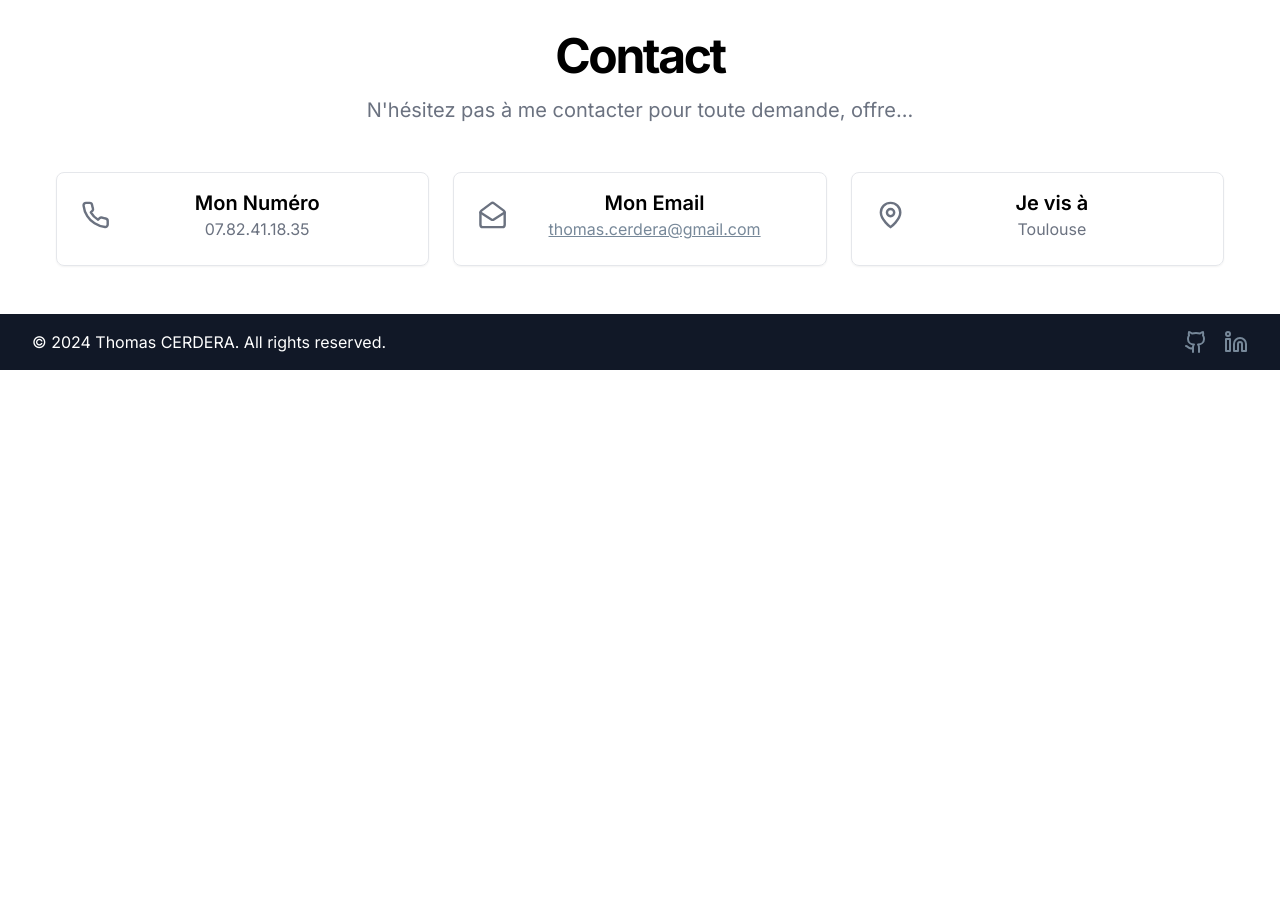
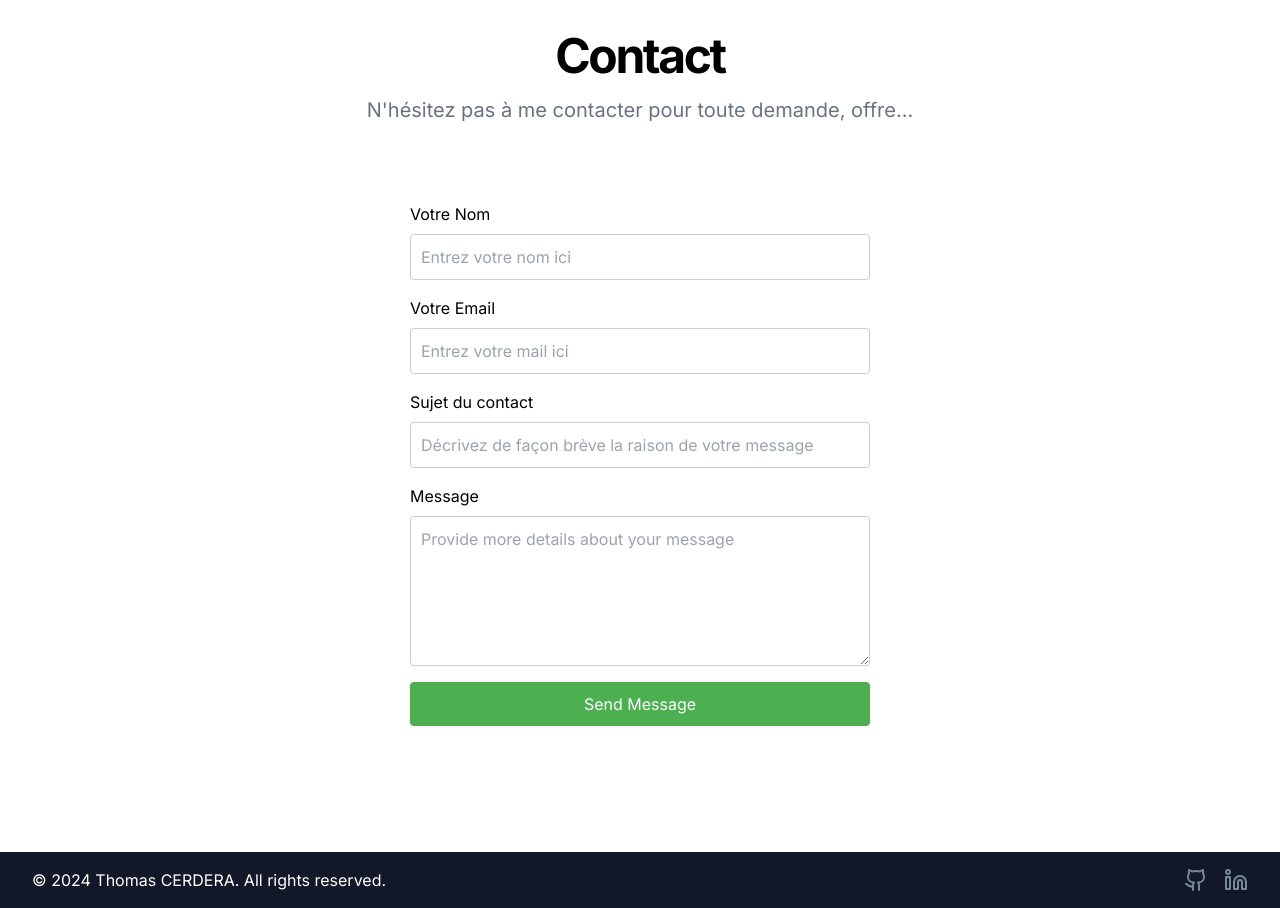
Before and after one commit to ThomasC317/MyWebsite, a Next.js app: page / in a window 1280 px wide. Shown: the part 3760-4668 px from the top of the page. Before the commit the page ends 4130 px from the top, so only its background shows below. Built offline with nearby package versions, Linux system fonts and the light colour scheme.

Commit message:
add a form to send mail at the bottom

```diff
--- a/app/globals.css
+++ b/app/globals.css
@@ -95,3 +95,41 @@ a {
   background: red;
   transform-origin: 0%;
 }
+
+
+.form-container {
+  display: flex;
+  justify-content: center;
+  align-items: center;
+  min-height: 85vh;
+}
+
+.contact-form {
+  background: #fff;
+  padding: 20px;
+  max-width: 500px;
+  width: 100%;
+}
+
+.input-field, .textarea-field {
+  width: 100%;
+  padding: 10px;
+  border: 1px solid #ccc;
+  border-radius: 4px;
+  box-sizing: border-box;
+}
+
+.submit-button {
+  background-color: #4CAF50;
+  color: white;
+  padding: 10px;
+  border: none;
+  border-radius: 4px;
+  cursor: pointer;
+  font-size: 16px;
+  transition: background-color 0.3s ease;
+}
+
+.submit-button:hover {
+  background-color: #45a049;
+}
--- a/components/component/contact.tsx
+++ b/components/component/contact.tsx
@@ -1,125 +1,97 @@
-/**
-* This code was generated by v0 by Vercel.
-* @see https://v0.dev/t/OhS2cfWeqnV
-* Documentation: https://v0.dev/docs#integrating-generated-code-into-your-nextjs-app
-*/
+import { Label } from "@/components/ui/label"
+import { Input } from "@/components/ui/input"
+import { Textarea } from "@/components/ui/textarea"
+import { Button } from "@/components/ui/button"
+import React, { useState } from 'react';
+import emailjs from 'emailjs-com';
 
-/** Add fonts into your Next.js project:
+const Contact = ()=> {
+  const [formData, setFormData] = useState({
+    name: '',
+    email: '',
+    subject: '',
+    message: ''
+  });
 
-import { Inter } from 'next/font/google'
+  const handleChange = (e) => {
+    const { name, value } = e.target;
+    setFormData((prevData) => ({
+      ...prevData,
+      [name]: value
+    }));
+    console.log(formData)
+  };
 
-inter({
-  subsets: ['latin'],
-  display: 'swap',
-})
+  const handleSubmit = (e) => {
+    e.preventDefault();
 
-To read more about using these font, please visit the Next.js documentation:
-- App Directory: https://nextjs.org/docs/app/building-your-application/optimizing/fonts
-- Pages Directory: https://nextjs.org/docs/pages/building-your-application/optimizing/fonts
-**/
-import { CardContent, Card } from "@/components/ui/card"
+    const serviceID = 'service_uyz2ik9';
+    const templateID = 'template_d0tm9og';
+    const userID = 'v-idG3pMsjd8JrlQl';
+    console.log(formData)
+    emailjs.send(serviceID, templateID, formData, userID)
+      .then(() => {
+        window.alert('Votre mail a bien été envoyé ! Je reviens vers vous au plus vite !');
+      }, () => {
+        window.alert(`Echec de l'envoi du mail. Veuillez réessayer plus tard.`);
+      });
+  };
 
-export function Contact() {
+
   return (
-    <div className="mt-12">
-      <div className="container grid grid-cols-1 gap-6 px-4 md:grid-cols-3 md:px-6">
-        <Card>
-          <CardContent className="flex items-center gap-4">
-            <div className="contact-body">
-            <PhoneIcon className="h-8 w-8 text-gray-500 dark:text-gray-400" />
-            <div className="contact-card-body">
-              <div className="text-xl font-semibold">Mon Numéro</div>
-              <p className="text-gray-500 dark:text-gray-400">07.82.41.18.35</p>
-            </div>
-            </div>
-          </CardContent>
-        </Card>
-        <Card>
-          <CardContent className="flex items-center gap-4 text-center">
-          <div className="contact-body">
-            <MailOpenIcon className="h-8 w-8 text-gray-500 dark:text-gray-400" />
-            <div className="contact-card-body">
-              <div className="text-xl font-semibold">Mon Email</div>
-              <p className="text-gray-500 dark:text-gray-400">
-                <a href="#">thomas.cerdera@gmail.com</a>
-              </p>
-            </div>
-            </div>
-          </CardContent>
-        </Card>
-        <Card>
-          <CardContent className="flex items-center gap-4">
-          <div className="contact-body">
-            <MapPinIcon className="h-8 w-8 text-gray-500 dark:text-gray-400" />
-            <div className="contact-card-body">
-              <div className="text-xl font-semibold">Je vis à </div>
-              <p className="text-gray-500 dark:text-gray-400">Toulouse</p>
-            </div>
-            </div>
-          </CardContent>
-        </Card>
-      </div>
+    <div className="form-container">
+      <form className="contact-form grid gap-4" onSubmit={handleSubmit}>
+        <div className="grid gap-2">
+          <label htmlFor="name">Votre Nom</label>
+          <input
+            name="name"
+            id="name"
+            placeholder="Entrez votre nom ici"
+            onChange={handleChange}
+            className="input-field"
+            required
+          />
+        </div>
+        <div className="grid gap-2">
+          <label htmlFor="email">Votre Email</label>
+          <input
+            name="email"
+            id="email"
+            type="email"
+            placeholder="Entrez votre mail ici"
+            onChange={handleChange}
+            className="input-field"
+            required
+          />
+        </div>
+        <div className="grid gap-2">
+          <label htmlFor="subject">Sujet du contact</label>
+          <input
+            name="subject"
+            id="subject"
+            placeholder="Décrivez de façon brève la raison de votre message"
+            onChange={handleChange}
+            className="input-field"
+            required
+          />
+        </div>
+        <div className="grid gap-2">
+          <label htmlFor="message">Message</label>
+          <textarea
+            name="message"
+            id="message"
+            placeholder="Provide more details about your message"
+            className="textarea-field min-h-[150px]"
+            onChange={handleChange}
+            required
+          />
+        </div>
+        <button type="submit" className="submit-button w-full">
+          Send Message
+        </button>
+      </form>
     </div>
-  )
+  );
 }
 
-function MailOpenIcon(props) {
-  return (
-    <svg
-      {...props}
-      xmlns="http://www.w3.org/2000/svg"
-      width="24"
-      height="24"
-      viewBox="0 0 24 24"
-      fill="none"
-      stroke="currentColor"
-      strokeWidth="2"
-      strokeLinecap="round"
-      strokeLinejoin="round"
-    >
-      <path d="M21.2 8.4c.5.38.8.97.8 1.6v10a2 2 0 0 1-2 2H4a2 2 0 0 1-2-2V10a2 2 0 0 1 .8-1.6l8-6a2 2 0 0 1 2.4 0l8 6Z" />
-      <path d="m22 10-8.97 5.7a1.94 1.94 0 0 1-2.06 0L2 10" />
-    </svg>
-  )
-}
-
-
-function MapPinIcon(props) {
-  return (
-    <svg
-      {...props}
-      xmlns="http://www.w3.org/2000/svg"
-      width="24"
-      height="24"
-      viewBox="0 0 24 24"
-      fill="none"
-      stroke="currentColor"
-      strokeWidth="2"
-      strokeLinecap="round"
-      strokeLinejoin="round"
-    >
-      <path d="M20 10c0 6-8 12-8 12s-8-6-8-12a8 8 0 0 1 16 0Z" />
-      <circle cx="12" cy="10" r="3" />
-    </svg>
-  )
-}
-
-
-function PhoneIcon(props) {
-  return (
-    <svg
-      {...props}
-      xmlns="http://www.w3.org/2000/svg"
-      width="24"
-      height="24"
-      viewBox="0 0 24 24"
-      fill="none"
-      stroke="currentColor"
-      strokeWidth="2"
-      strokeLinecap="round"
-      strokeLinejoin="round"
-    >
-      <path d="M22 16.92v3a2 2 0 0 1-2.18 2 19.79 19.79 0 0 1-8.63-3.07 19.5 19.5 0 0 1-6-6 19.79 19.79 0 0 1-3.07-8.67A2 2 0 0 1 4.11 2h3a2 2 0 0 1 2 1.72 12.84 12.84 0 0 0 .7 2.81 2 2 0 0 1-.45 2.11L8.09 9.91a16 16 0 0 0 6 6l1.27-1.27a2 2 0 0 1 2.11-.45 12.84 12.84 0 0 0 2.81.7A2 2 0 0 1 22 16.92z" />
-    </svg>
-  )
-}
+export default Contact;
--- a/components/component/main-page.tsx
+++ b/components/component/main-page.tsx
@@ -30,7 +30,7 @@ import { Label } from "@/components/ui/label"
 import { Input } from "@/components/ui/input"
 import { Textarea } from "@/components/ui/textarea"
 import { Button } from "@/components/ui/button"
-import { Contact } from "./contact"
+import Contact from "./contact"
 import { motion, useScroll } from "framer-motion"
 import React, { useRef, RefObject }  from 'react';
 
--- a/package.json
+++ b/package.json
@@ -14,6 +14,7 @@
     "@radix-ui/react-slot": "^1.0.2",
     "class-variance-authority": "^0.7.0",
     "clsx": "^2.1.1",
+    "emailjs-com": "^3.2.0",
     "framer-motion": "^11.2.10",
     "lucide-react": "^0.395.0",
     "next": "^14.2.4",
```
Also changed, not shown: 1 other file (tests, documents, lock files or other folders).
